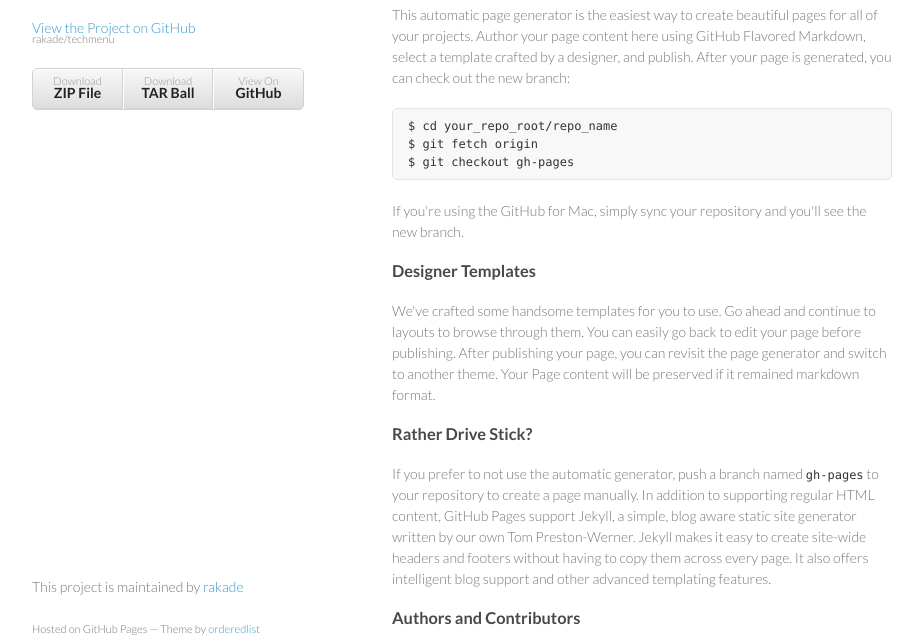
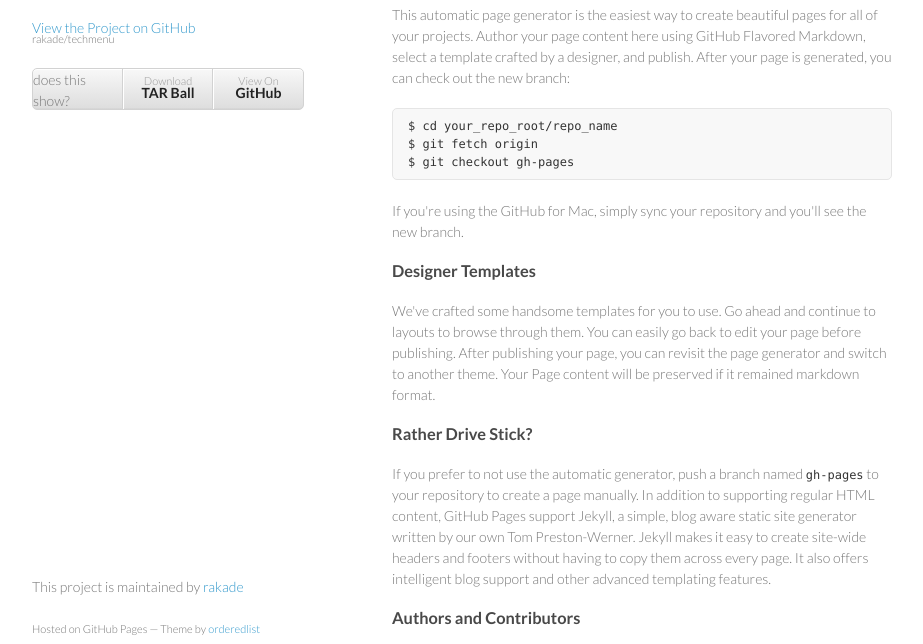
Before and after one commit to rakade/techmenu, a plain HTML site: page index.html in a window 1280 px wide. Shown: the part 92-736 px from the top of the page, without its empty margins (178-1101 px from the left). Drawn offline with Linux system fonts and the light colour scheme.

Commit message:
Updated index.html

```diff
--- a/index.html
+++ b/index.html
@@ -22,7 +22,7 @@
 
 
         <ul>
-          <li><a href="https://github.com/rakade/techmenu/zipball/master">Download <strong>ZIP File</strong></a></li>
+          <li> does this show?  </li>
           <li><a href="https://github.com/rakade/techmenu/tarball/master">Download <strong>TAR Ball</strong></a></li>
           <li><a href="https://github.com/rakade/techmenu">View On <strong>GitHub</strong></a></li>
         </ul>
```
